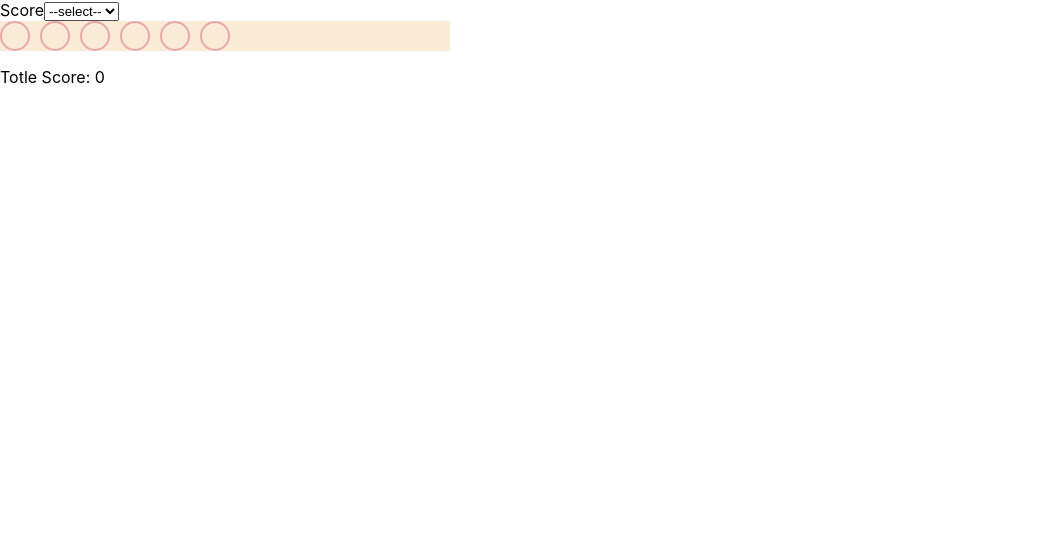
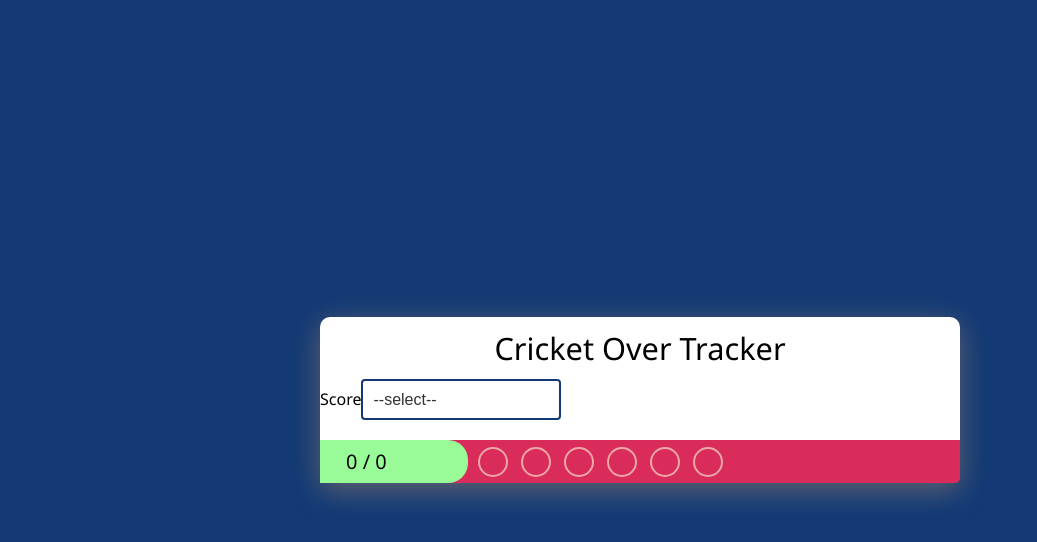
Before and after one commit to Vijaykumar308/cricket-over-tracker, a React (Create React App) app: page / in a window 1280 px wide. Shown: the top 542 px of the page, without its empty margins (0-1037 px from the left). Built offline with nearby package versions, Linux system fonts and the light colour scheme.

Commit message:
style changes

```diff
--- a/src/App.css
+++ b/src/App.css
@@ -1,17 +1,103 @@
 .App {
+    background-color: white;
+    width: 50vw;
+    /* box-shadow: rgba(149, 157, 165, 0.2) 0px 8px 24px; */
+    box-shadow: rgba(100, 100, 111, 1) 0px 7px 29px 0px;
+    /* box-shadow: rgba(100, 100, 111, 0.5) 6px 4px 12px 6px; */
+    border-radius: 1rem;
+}
+.heading {
+    font-size: 2.4vw;
+    text-align: center;
+    font-weight: 500;
+    padding: 1rem 0rem;
+}
 
+
+.custom-select-container {
+    position: relative;
+    display: inline-block;
+}
+
+.custom-select {
+    appearance: none;
+    -webkit-appearance: none;
+    -moz-appearance: none;
+    background-color: #fff;
+    border: 2px solid #133A75;
+    padding: 10px 40px 10px 10px;
+    font-size: 16px;
+    border-radius: 4px;
+    cursor: pointer;
+    outline: none;
+    width: 200px;
+    color: #333;
+}
+
+.custom-select::after {
+    content: '▼';
+    position: absolute;
+    top: 50%;
+    right: 10px;
+    transform: translateY(-50%);
+    pointer-events: none;
+    color: #133A75;
+}
+
+.custom-select:hover,
+.custom-select:focus {
+    border-color: #02A7D1;
+}
+
+.custom-select option {
+    padding: 10px;
+    background-color: #fff;
 }
 
 .display-balls-container {
-    width: 450px;
-    background-color: antiquewhite;
+    margin-top: 2rem;
+    background-color: var(--color-red);
     display: flex;
+    border-radius: 0px 0px 5px;
     gap: 10px;
+}
+.four-runs {
+    background: #255ba1;
+    font-size: 18px;
+    font-weight: 500;
+}
+
+.six-runs {
+    background: #0342d3;
+    font-size: 18px;
+    font-weight: 600;
+}
+
+.display-balls-container .score {
+    flex: 1;
+    font-size: 2rem;
+    background-color: palegreen;
+    border-radius: 0px 20px 20px 0px;
+    padding: .8rem 2.6rem;
+}
+
+.over-container{
+    flex: 5;
+    gap: 2rem;
+    display: flex;
+    align-items: center;
+    color: #fff;
+    letter-spacing: .2rem;
+}
+
+.balls {
+    display: flex;
+    gap: 1.3rem;
 }
 
 .per-ball {
-    width: 26px;
-    height: 26px;
+    width: 30px;
+    height: 30px;
     border-radius: 50%;
     border: 2px solid rgb(236, 167, 167);
    text-align: center;
--- a/src/App.js
+++ b/src/App.js
@@ -4,24 +4,18 @@ import ScoreDropdown from './components/ScoreDropdown';
 import ScorePerBall from './components/ScorePerBall';
 
 function App() {
-  const [currentScore, setCurrentScore] = useState(['','','','','','']);
-  const [overBall, setOverBall] = useState([1,2,3,4,5,6]);
-
-  console.log('currentScore:',currentScore);
+  const [currentScore, setCurrentScore] = useState(new Array(6).fill(''));
 
   return (
     <div className="App">
+      <h2 className='heading'>Cricket Over Tracker</h2>
       <ScoreDropdown
         currentScore={currentScore}
         setCurrentScore={setCurrentScore}
-        setOverBall={setOverBall}
       />
 
       <ScorePerBall
         currentScore={currentScore}
-        setCurrentScore={setCurrentScore}
-        overBall={overBall}
-        setOverBall={setOverBall}
       />
 
 
--- a/src/components/ScoreDropdown.jsx
+++ b/src/components/ScoreDropdown.jsx
@@ -1,36 +1,39 @@
 import React, { useState } from 'react'
 
 let MAX_BALL_IN_OVER = 6;
-function ScoreDropdown({currentScore, setCurrentScore, setOverBall}) {
+function ScoreDropdown({currentScore, setCurrentScore}) {
+
   const [ballCount, setBallCount] = useState(0);
 
   const handleScoreChange = (e) => {
+
     const inValidBalls = ['NB', 'WD'];
+
     const newScore = [...currentScore];
+
     if(inValidBalls.includes(e.target.value)) {
-      // setCurrentScore([...currentScore, `1${e.target.value}`]);
+      MAX_BALL_IN_OVER++;
+
       newScore[ballCount] = `1${e.target.value}`;
-      setCurrentScore([...newScore,'']);
-      setOverBall((preBall) => [...preBall, `${e.target.value}`]);
-      setBallCount((prev) => prev+1);
-      MAX_BALL_IN_OVER++;
-    }
 
-    else {
-      setBallCount((prev) => prev+1);
+      setCurrentScore([...newScore, '']);
+    } else {
       newScore[ballCount] = +e.target.value;
       setCurrentScore(newScore);
     }
+
+    setBallCount((prev) => prev+1);
   }
 
   return (
-    <div>
+    <div className='custom-select-container'>
         <label htmlFor="score">Score</label>
         <select
           name="score"
           id="score"
           onChange={(e) => handleScoreChange(e)}
           disabled={ballCount === MAX_BALL_IN_OVER}
+          className='custom-select'
         >
             <option value="" hidden > --select-- </option>
             <option value="1"> 1 </option>
--- a/src/components/ScorePerBall.jsx
+++ b/src/components/ScorePerBall.jsx
@@ -1,6 +1,6 @@
 import { useEffect } from "react";
 
-function ScorePerBall({ currentScore, overBall, setOverBall}) {
+function ScorePerBall({currentScore}) {
 
     const currentBall = currentScore.length - 1;
 
@@ -23,26 +23,24 @@ function ScorePerBall({ currentScore, overBall, setOverBall}) {
     return (
         <div>
             <div className="display-balls-container">
-                {
-                    // overBall.map((elem, index) => {
-                    //     return (
-                    //         <div key={index} className="per-ball">
-                    //             {currentBall === index ? currentScore[currentScore.length - 1] : ''}
-                    //         </div>
-                    //     )
-                    // })
+                <div className="score">{getTotleScore(currentScore)} / 0</div>
+                <div className="over-container">
+                    {/* <p className="blower-name">Over: 2/6</p> */}
+                    <div className="balls">
+                        {
+                            currentScore.map((score, index) => {
+                                return (
+                                    <span key={index} className="per-ball">
+                                        {score}
+                                    </span>
+                                )
+                            })
+                        }
+                    </div>
 
-                    currentScore.map((score, index) => {
-                        return (
-                            <div key={index} className="per-ball">
-                                {score} {/* {currentBall === index ? currentScore[currentScore.length - 1] : ''} */}
-                            </div>
-                        )
-                    })
-                }
+                </div>
             </div>
 
-            <p>Totle Score: {getTotleScore(currentScore)}</p>
         </div>
     )
 }
--- a/src/index.css
+++ b/src/index.css
@@ -1,10 +1,27 @@
+:root{
+  --bg-color-800: #133A75;
+  --bg-color-500: #1C5D9C;
+  --color-red: #DA2C5A;
+  --color-sky-blue: #02A7D1;
+  --font-color: #ccc;
+}
+
+* {
+  margin: 0;
+  padding: 0;
+  box-sizing: border-box;
+}
+
+html {
+  font-size: 62.5%;
+}
 body {
-  margin: 0;
-  font-family: -apple-system, BlinkMacSystemFont, 'Segoe UI', 'Roboto', 'Oxygen',
-    'Ubuntu', 'Cantarell', 'Fira Sans', 'Droid Sans', 'Helvetica Neue',
-    sans-serif;
-  -webkit-font-smoothing: antialiased;
-  -moz-osx-font-smoothing: grayscale;
+  background-color: var(--bg-color-800);
+  font-size: 1.6rem;
+  font-family: 'Segoe UI', Tahoma, Geneva, Verdana, sans-serif;
+  display: grid;
+  place-items: center;
+  height: 100vh;
 }
 
 code {
```
